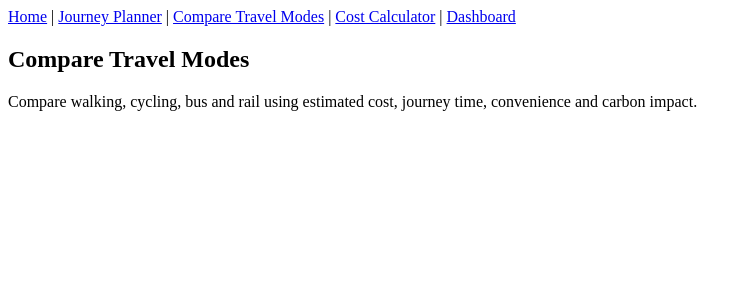
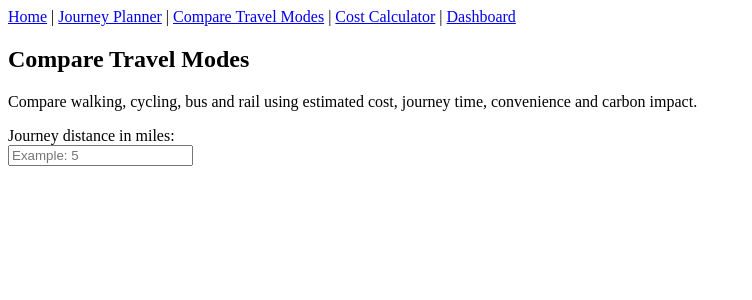
Before and after one commit to sitanatarajan2006/React-Project, a React (Vite) app in the folder st-marys-mobility-hub/: page /compare in a window 1280 px wide. Shown: the top 300 px of the page, without its empty margins (0-752 px from the left). Built offline with nearby package versions, Linux system fonts and the light colour scheme.

Commit message:
added user input field with a placeholder

```diff
--- a/st-marys-mobility-hub/src/pages/Compare.jsx
+++ b/st-marys-mobility-hub/src/pages/Compare.jsx
@@ -1,4 +1,8 @@
+import { useState } from "react";
+
 function Compare() {
+  const [distance, setDistance] = useState("");
+
   return (
     <div>
       <h2>Compare Travel Modes</h2>
@@ -7,6 +11,15 @@ function Compare() {
         Compare walking, cycling, bus and rail using estimated cost, journey time,
         convenience and carbon impact.
       </p>
+
+      <label>Journey distance in miles:</label>
+      <br />
+      <input
+        type="number"
+        value={distance}
+        onChange={(e) => setDistance(e.target.value)}
+        placeholder="Example: 5"
+      />
     </div>
   );
 }
```
